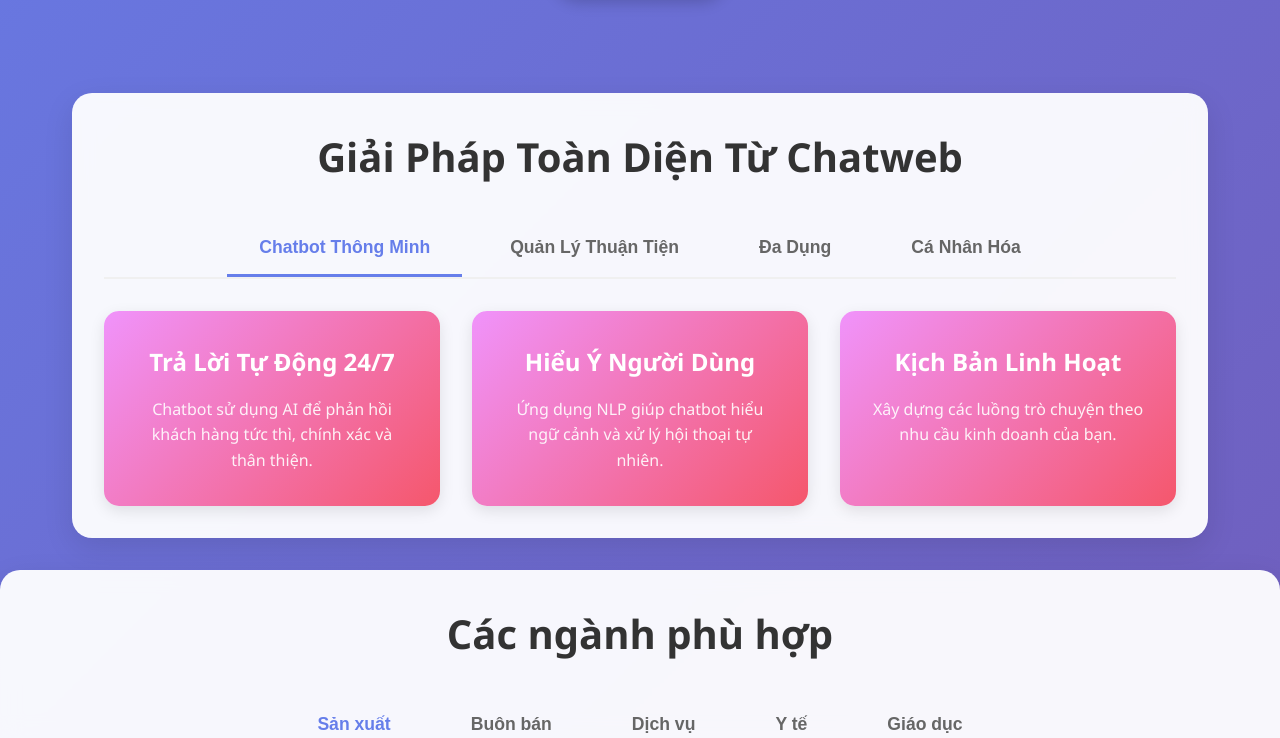
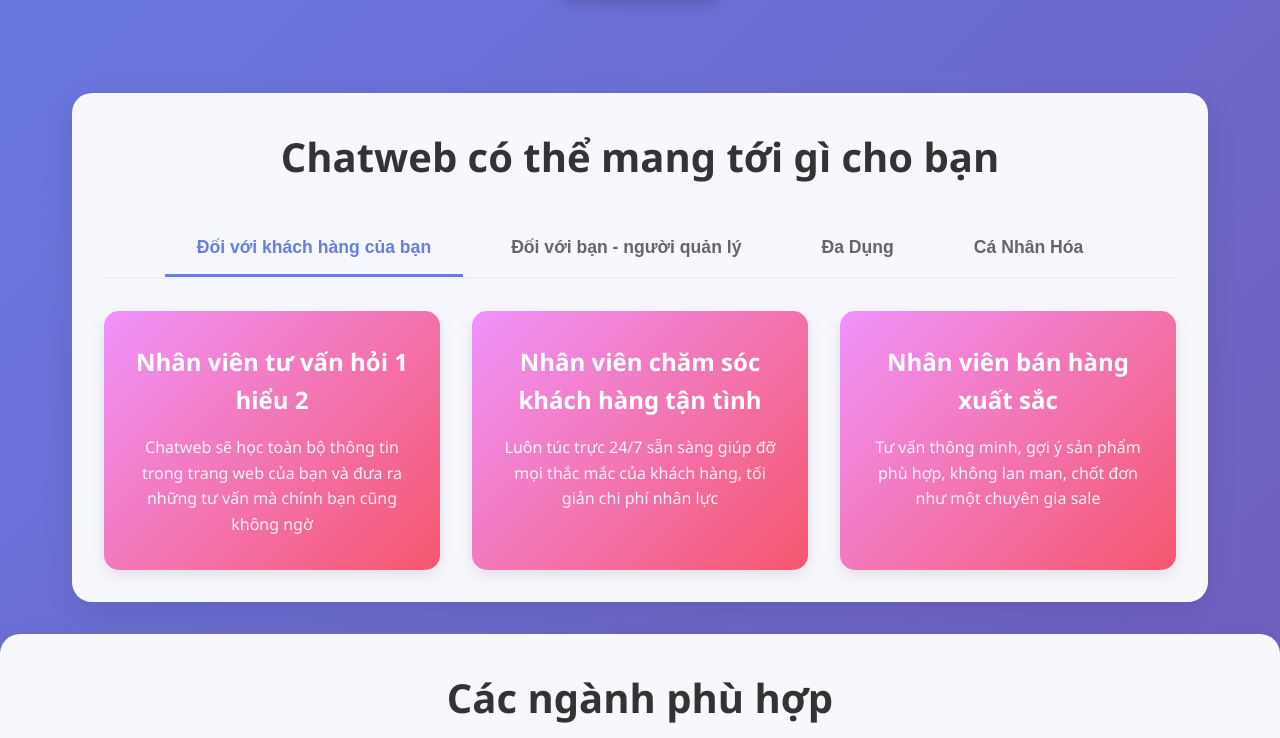
Before and after one commit to Gravestbb/Chatweb, a plain HTML site: page index.html in a window 1280 px wide. Shown: the part 603-1341 px from the top of the page. Drawn offline with Linux system fonts and the light colour scheme.

Commit message:
Nội dung mô tả thay đổi

```diff
--- a/index.html
+++ b/index.html
@@ -50,42 +50,42 @@
 <div class="container">
 <!-- First Tab Section -->
 <section class="css-wrfca7">
-<h2 class="section-title" data-translate="services-title">Giải Pháp Toàn Diện Từ Chatweb</h2>
+<h2 class="section-title" data-translate="services-title">Chatweb có thể mang tới gì cho bạn</h2>
 <div class="tab-container">
-<button class="tab-button active" data-translate="smart-chatbot" onclick="showTab('services', 'smart-chatbot')">Chatbot Thông Minh</button>
-<button class="tab-button" data-translate="easy-management" onclick="showTab('services', 'easy-management')">Quản Lý Thuận Tiện</button>
+<button class="tab-button active" data-translate="smart-chatbot" onclick="showTab('services', 'smart-chatbot')">Đối với khách hàng của bạn</button>
+<button class="tab-button" data-translate="easy-management" onclick="showTab('services', 'easy-management')">Đối với bạn - người quản lý</button>
 <button class="tab-button" data-translate="multi-purpose" onclick="showTab('services', 'multi-purpose')">Đa Dụng</button>
 <button class="tab-button" data-translate="personalization" onclick="showTab('services', 'personalization')">Cá Nhân Hóa</button>
 </div>
 <div class="tab-content active" id="services-smart-chatbot">
 <div class="content-grid">
 <div class="content-card">
-<h3 data-translate="auto-reply">Trả Lời Tự Động 24/7</h3>
-<p data-translate="auto-reply-desc">Chatbot sử dụng AI để phản hồi khách hàng tức thì, chính xác và thân thiện.</p>
+<h3 data-translate="auto-reply">Nhân viên tư vấn hỏi 1 hiểu 2</h3>
+<p data-translate="auto-reply-desc">Chatweb sẽ học toàn bộ thông tin trong trang web của bạn và đưa ra những tư vấn mà chính bạn cũng không ngờ</p>
 </div>
 <div class="content-card">
-<h3 data-translate="ai-understanding">Hiểu Ý Người Dùng</h3>
-<p data-translate="ai-understanding-desc">Ứng dụng NLP giúp chatbot hiểu ngữ cảnh và xử lý hội thoại tự nhiên.</p>
+<h3 data-translate="ai-understanding">Nhân viên chăm sóc khách hàng tận tình</h3>
+<p data-translate="ai-understanding-desc">Luôn túc trực 24/7 sẵn sàng giúp đỡ mọi thắc mắc của khách hàng, tối giản chi phí nhân lực</p>
 </div>
 <div class="content-card">
-<h3 data-translate="scenario-builder">Kịch Bản Linh Hoạt</h3>
-<p data-translate="scenario-builder-desc">Xây dựng các luồng trò chuyện theo nhu cầu kinh doanh của bạn.</p>
+<h3 data-translate="scenario-builder">Nhân viên bán hàng xuất sắc</h3>
+<p data-translate="scenario-builder-desc">Tư vấn thông minh, gợi ý sản phẩm phù hợp, không lan man, chốt đơn như một chuyên gia sale  </p>
 </div>
 </div>
 </div>
 <div class="tab-content" id="services-easy-management">
 <div class="content-grid">
 <div class="content-card">
-<h3 data-translate="dashboard">Học hỏi từ nhiều nguồn</h3>
-<p data-translate="dashboard-desc">Chủ động upload video, ảnh, các mẫu hội thoại để chatbot có thể trả lời mượt hơn</p>
+<h3 data-translate="dashboard">Nhân viên phân tích dữ liệu sắc bén</h3>
+<p data-translate="dashboard-desc">Phân tích hành vi khách hàng theo thời gian thực để tối ưu chiến lược bán hàng, nắm bắt trend mua hàng từng phút </p>
 </div>
 <div class="content-card">
-<h3 data-translate="user-tracking">Quản Lý Người Dùng</h3>
-<p data-translate="user-tracking-desc">Lưu trữ lịch sử tương tác, phân nhóm người dùng, lọc theo hành vi.</p>
+<h3 data-translate="user-tracking">Nhân viên kế toán dày dặn kinh nghiệm</h3>
+<p data-translate="user-tracking-desc">Xử lý hóa đơn, lập báo cáo thu chi lỗ lãi không có sai sót trong thời gian ngắn</p>
 </div>
 <div class="content-card">
-<h3 data-translate="reports">Báo Cáo &amp; Thống Kê</h3>
-<p data-translate="reports-desc">Xuất báo cáo hiệu quả chatbot theo thời gian, chiến dịch và kênh.</p>
+<h3 data-translate="reports">Nhân viên mới ham học hỏi</h3>
+<p data-translate="reports-desc">Luôn sẵn sàng học hỏi những điều mới để có thể có ích hơn cho khách hàng, training dễ dàng thông qua up file, video</p>
 </div>
 </div>
 </div>
```
Also changed, not shown: 1 other file.
